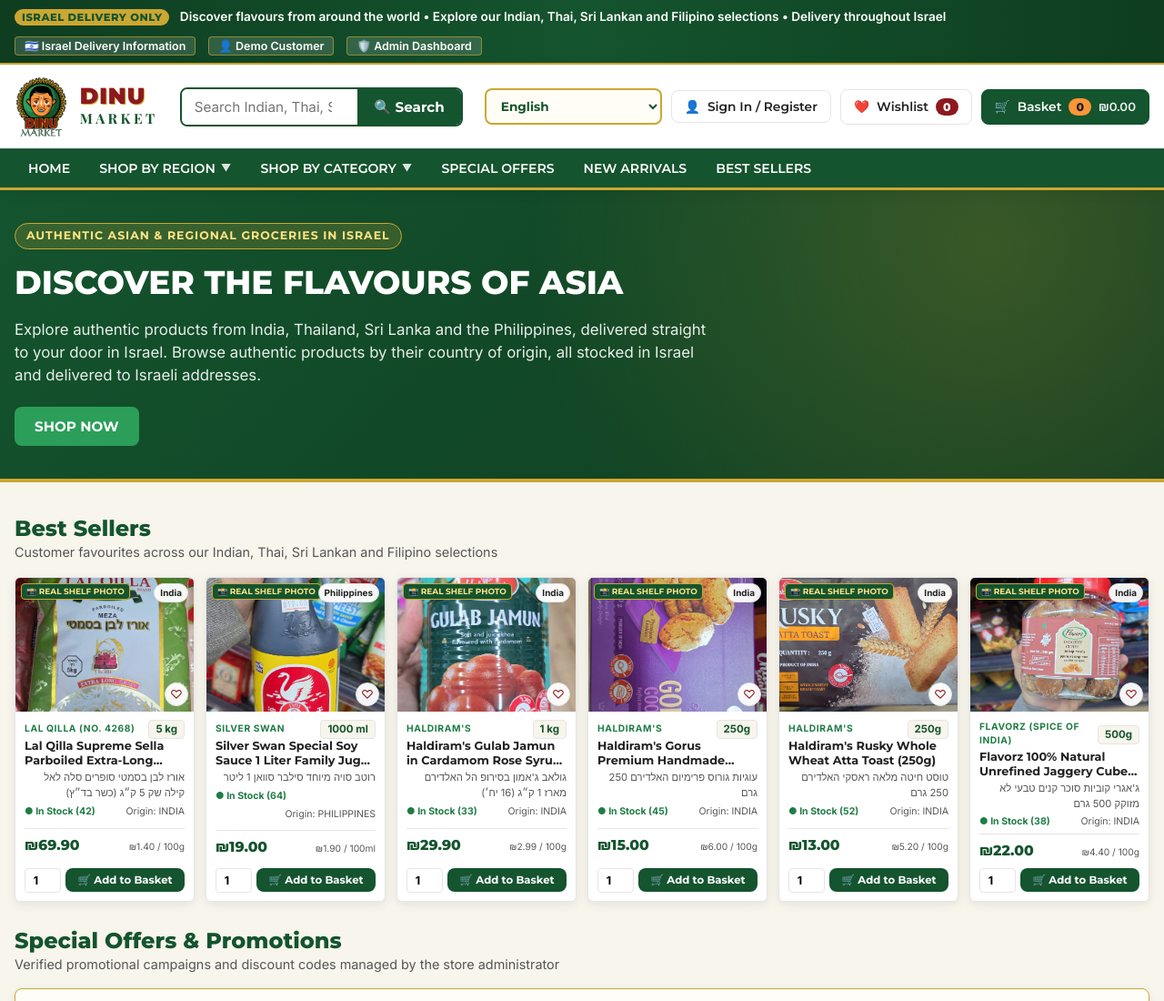
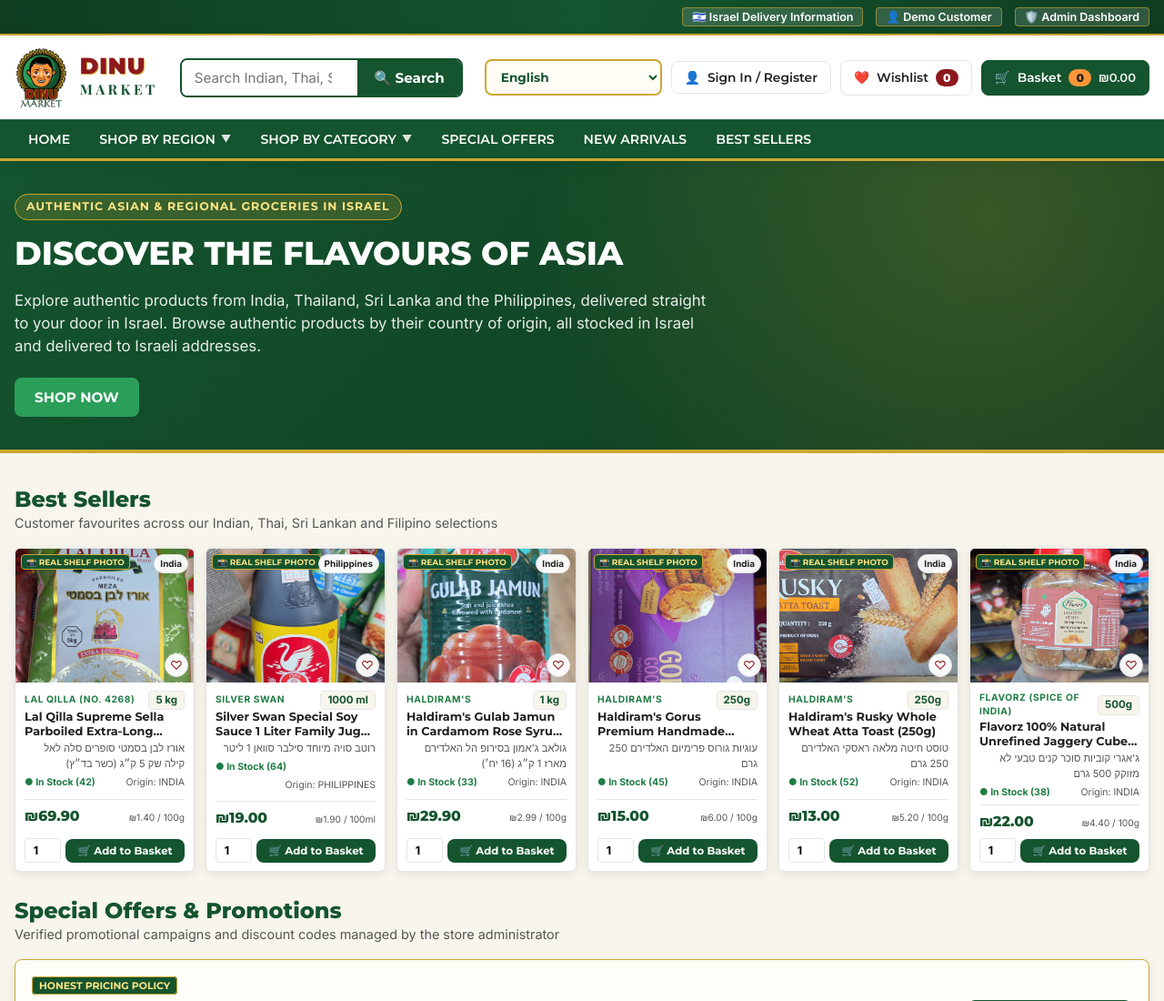
Before and after one commit to errolbrodie-sudo/Dino-Market, a website: page Website/public/index.html in a window 1280 px wide. Shown: the top 1100 px of the page at 91% size. Drawn offline with nearby package versions, Linux system fonts and the light colour scheme; no server answers.

Commit message:
feat: add initial website files including frontend structure, styles, and SQLite database setup

```diff
--- a/Website/public/index.html
+++ b/Website/public/index.html
@@ -33,10 +33,6 @@
        ==================================================================== -->
   <div class="announcement-bar" role="region" aria-label="Store Announcement">
     <div class="announcement-inner">
-      <div id="announcementText">
-        <span class="announcement-badge">ISRAEL DELIVERY ONLY</span>
-        <span>Discover flavours from around the world • Explore our Indian, Thai, Sri Lankan and Filipino selections • Delivery throughout Israel</span>
-      </div>
       <div class="announcement-right">
         <button type="button" onclick="app.showPolicyModal('shipping')">🇮🇱 Israel Delivery Information</button>
         <button type="button" onclick="app.quickDemoLogin('customer')">👤 Demo Customer</button>
--- a/Website/public/styles.css
+++ b/Website/public/styles.css
@@ -107,7 +107,7 @@ button, input, select, textarea {
   margin: 0 auto;
   display: flex;
   align-items: center;
-  justify-content: space-between;
+  justify-content: flex-end;
   gap: 12px;
   flex-wrap: wrap;
 }
```
Also changed, not shown: 3 other files.
